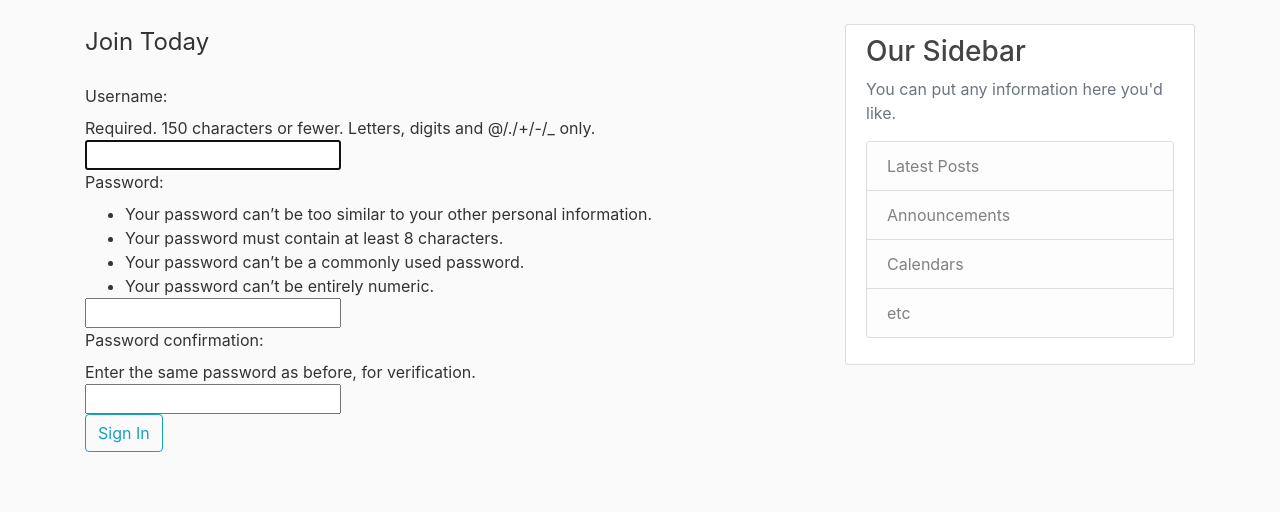
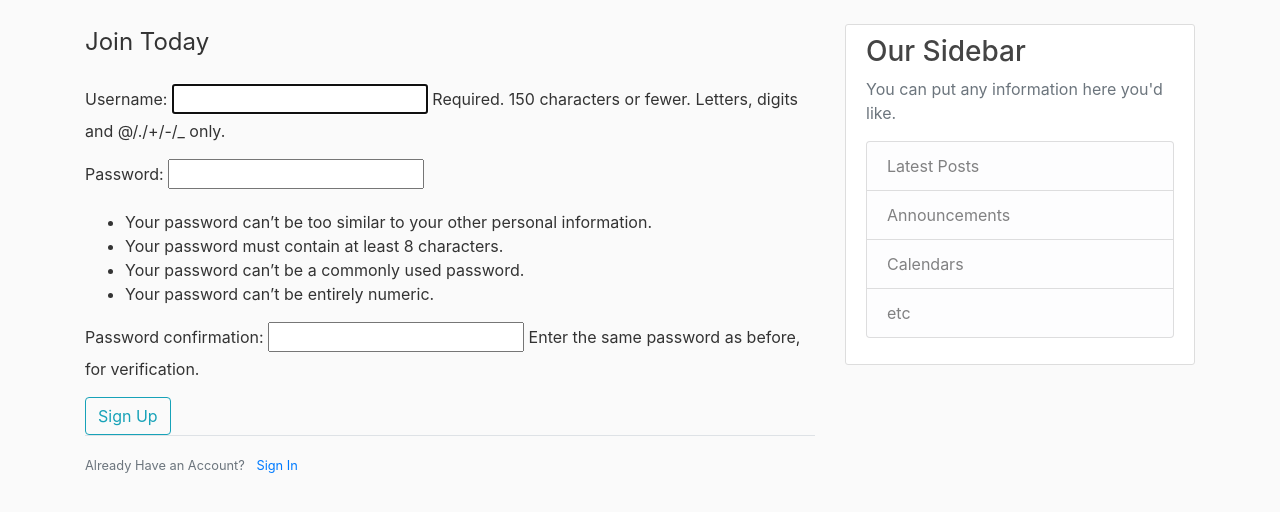
Before and after one commit to AndreyArutyunyan1236/Blog, a Django app: page /reg/ in a window 1280 px wide. Shown: the part 56-568 px from the top of the page. Run offline with Django 5.2, Linux system fonts and the light colour scheme; some libraries are stand-ins or nearby versions.

Commit message:
Created POST method to user registration. Sing in link created.

```diff
--- a/users_app/templates/users_app/reg.html
+++ b/users_app/templates/users_app/reg.html
@@ -8,13 +8,17 @@
                 <legend class="borger-bottom mb-4">
                     Join Today
                 </legend>
-                {{ form }}
+                {{ form.as_p }}
             </fieldset>
 
             <div class="form_group">
-                <button class="btn btn-outline-info" type="submit">Sign In</button>
+                <button class="btn btn-outline-info" type="submit">Sign Up</button>
             </div>
-
         </form>
+        <div class="border-top pt-3">
+            <small class="text-muted">
+                Already Have an Account? <a href="#" class="ml-2">Sign In</a>
+            </small>
+        </div>
     </div>
 {% endblock %}
--- a/users_app/views.py
+++ b/users_app/views.py
@@ -1,6 +1,21 @@
-from django.shortcuts import render
+from django.shortcuts import render, redirect
 from django.contrib.auth.forms import UserCreationForm
+from django.contrib import messages
+def reg(request):
 
-def reg(request):
+    if request.method == 'POST':
+        form = UserCreationForm(request.POST)
+        if form.is_valid():
+            username = form.cleaned_data.get("username")
+            messages.success(request, f'Account created for {username}!')
+            return redirect()
+
     form = UserCreationForm()
+
     return render(request, 'users_app/reg.html', { 'form': form })
+
+# messages.debug()
+# messages.info()
+# messages.success()
+# messages.warning()
+# messages.error()
```
